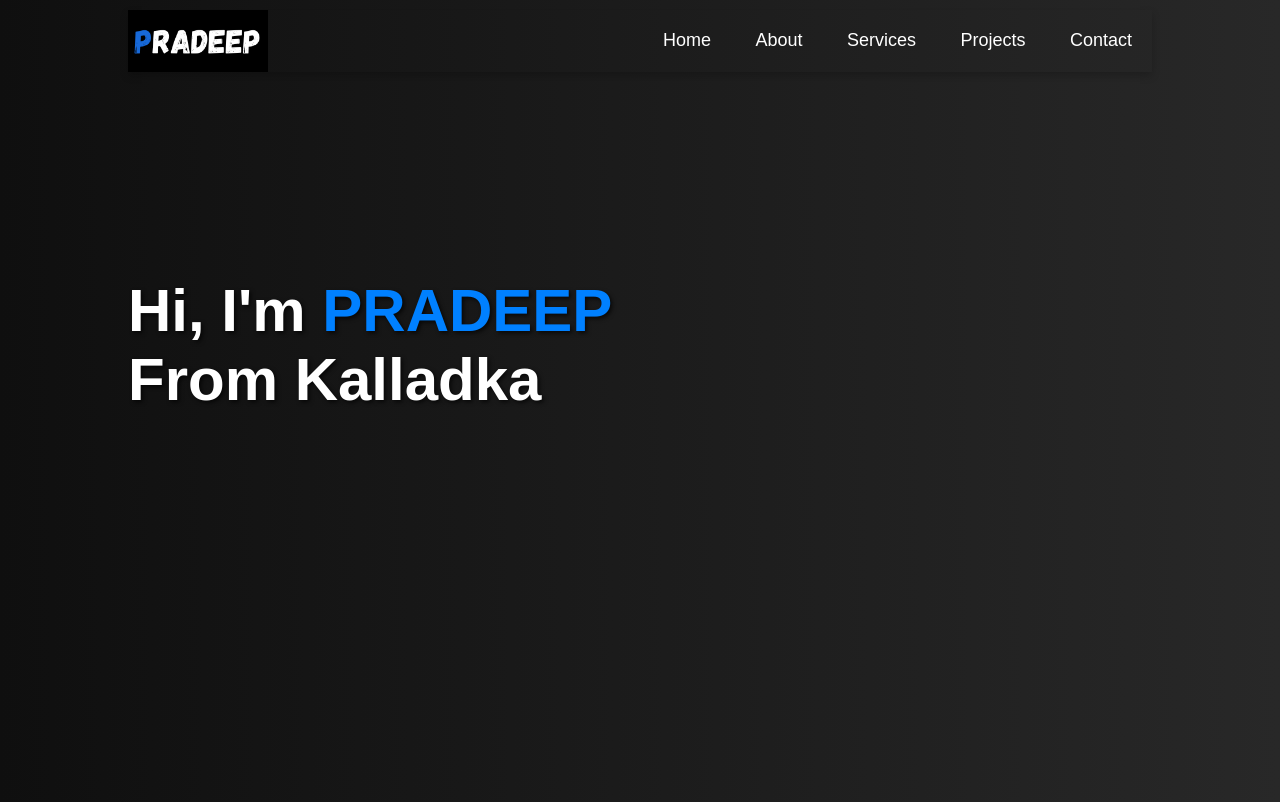
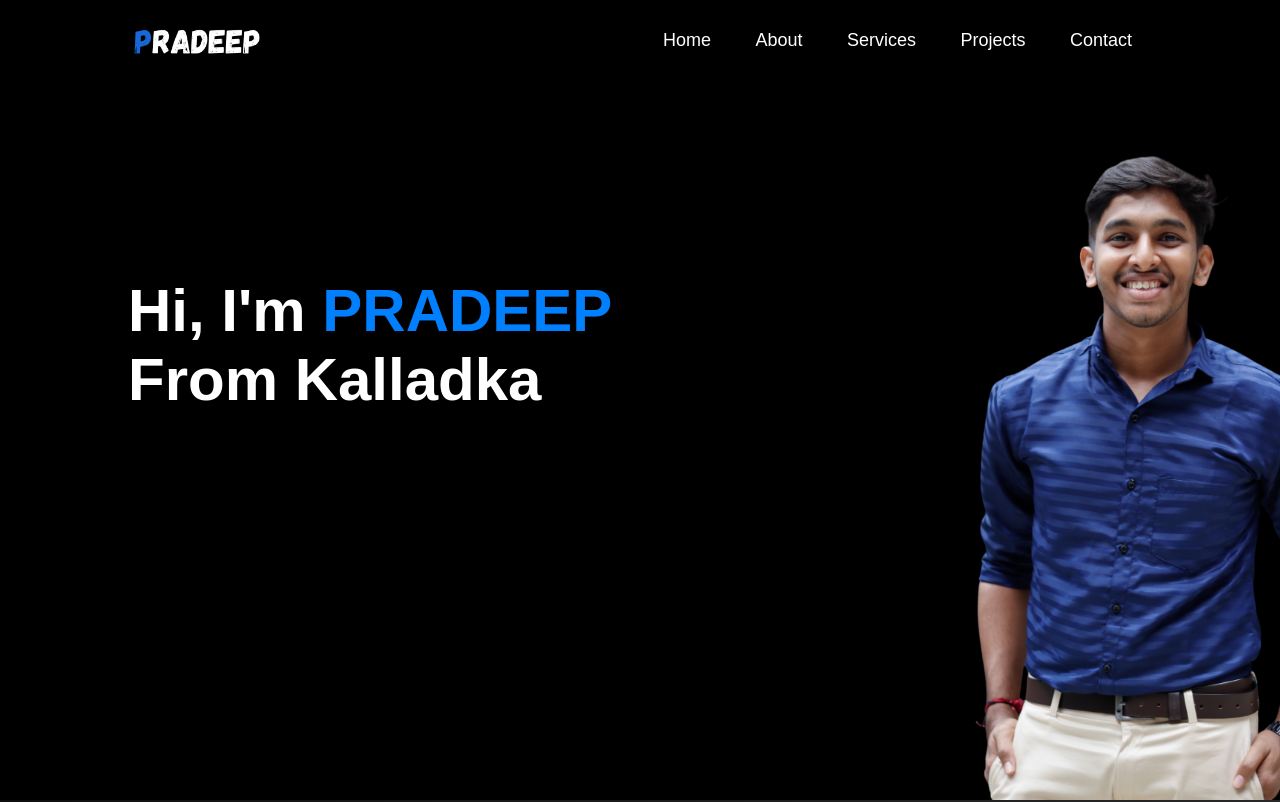
Before and after one commit to Pradeep1205k/Portfolio, a plain HTML site: page index.html in a window 1280 px wide. Shown: the top 802 px of the page. Drawn offline with Linux system fonts and the light colour scheme.

Commit message:
Update style.css

```diff
--- a/style.css
+++ b/style.css
@@ -17,7 +17,7 @@ body{
 #header{
     width: 100%;
     height: 100vh;
-    background-image: url(Images/backgroundd.jpg);
+    background-image: url(Images/background.png);
     background-size: cover;
     background-position: center;
 }
```
